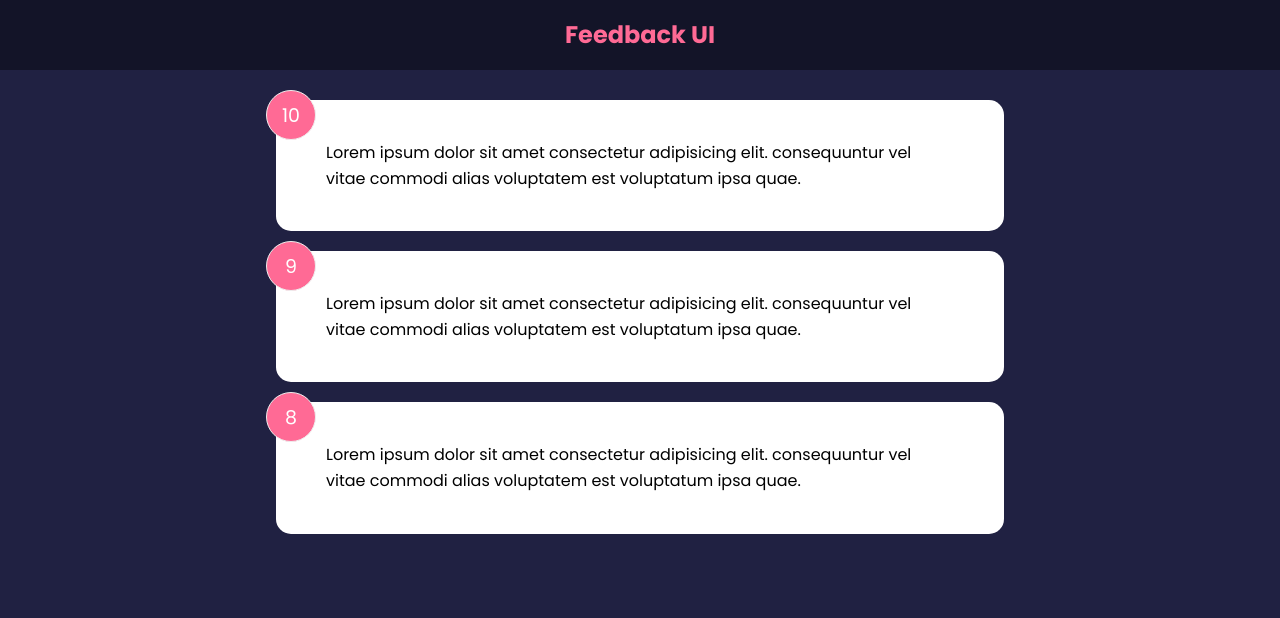
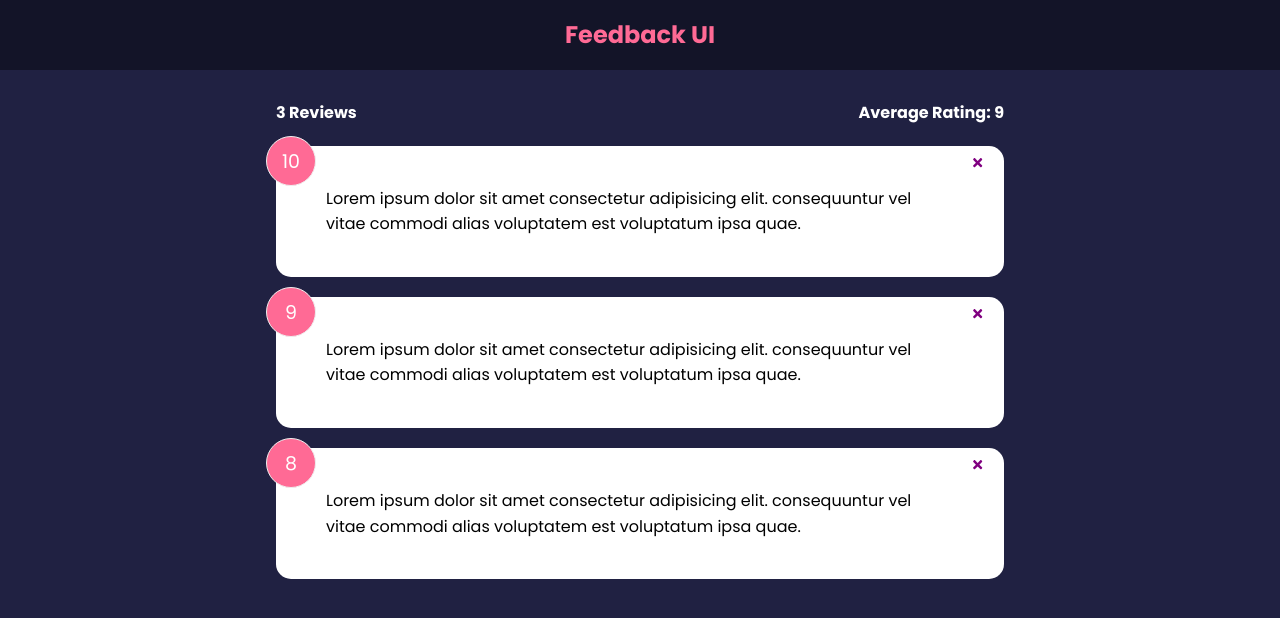
Before and after one commit to VenexCon/Feedback-App, a React (Create React App) app: page / in a window 1280 px wide. Shown: the top 618 px of the page. Built offline with nearby package versions, Linux system fonts and the light colour scheme.

Commit message:
<feat> included stats banner and feedbackStats.jsx

```diff
--- a/package.json
+++ b/package.json
@@ -8,6 +8,7 @@
     "@testing-library/user-event": "^13.5.0",
     "react": "^18.2.0",
     "react-dom": "^18.2.0",
+    "react-icons": "^4.4.0",
     "react-scripts": "5.0.1",
     "web-vitals": "^2.1.4"
   },
--- a/src/App.js
+++ b/src/App.js
@@ -2,14 +2,23 @@ import { useState } from "react";
 import Header from "./components/Header";
 import FeedbackList from "./components/FeedbackList";
 import FeedbackData from "./data/FeedbackData";
+import FeedbackStats from "./components/FeedbackStats";
 
 function App() {
   const [feedback, setFeedback] = useState(FeedbackData);
+
+  const deleteFeedback = (id) => {
+    if (window.confirm("Are you sure?")) {
+      setFeedback(feedback.filter((item) => item.id !== id));
+    }
+  };
+
   return (
     <>
       <Header />
       <div className="container">
-        <FeedbackList feedback={feedback} />
+        <FeedbackStats feedback={feedback} />
+        <FeedbackList feedback={feedback} handleDelete={deleteFeedback} />
       </div>
     </>
   );
--- a/src/components/FeedbackItem.jsx
+++ b/src/components/FeedbackItem.jsx
@@ -1,11 +1,16 @@
+import {FaTimes} from 'react-icons/fa'
 import PropTypes from 'prop-types'
 import Card from "./shared/Card" //imported styles
 
-function FeedbackItem({item}) { //Each feedback card, receives state from data folder
+function FeedbackItem({item, handleDelete}) { //Each feedback card, receives state from data folder
+
 
   return (
     <Card>
         <div className="num-display">{item.rating}</div>
+        <button className="close">
+          <FaTimes onClick={() => handleDelete(item.id)} color = 'purple' />
+        </button>
         <div className="text-display">{item.text}</div>
     </Card>
   )
--- a/src/components/FeedbackList.jsx
+++ b/src/components/FeedbackList.jsx
@@ -1,7 +1,7 @@
 import PropTypes from 'prop-types'
 import FeedbackItem from "./FeedbackItem"
 
-function FeedbackList({feedback}) { //App passes in feedback data
+function FeedbackList({feedback, handleDelete}) { //App passes in feedback data
     if (!feedback || feedback.length === 0) {
         return <p>No Feedback yet</p>
     }
@@ -9,7 +9,10 @@ function FeedbackList({feedback}) { //App passes in feedback data
   return (
     <div className="feedback-list">
         {feedback.map((item) => (
-            <FeedbackItem key={item.id} item = {item} />
+            <FeedbackItem
+            key={item.id}
+            item = {item}
+            handleDelete ={handleDelete}  />
         ))}
     </div>
   )
--- /dev/null
+++ b/src/components/FeedbackStats.jsx
@@ -0,0 +1,21 @@
+
+
+function FeedbackStats({feedback}) {
+    //calcuate ratings average
+    let average = feedback.reduce((acc, cur) =>{
+        return acc + cur.rating
+    },0 ) / feedback.length
+
+    average = average.toFixed(1).replace(/[.,]0$/, '')
+
+
+
+  return (
+    <div className="feedback-stats">
+        <h4>{feedback.length} Reviews</h4>
+        <h4>Average Rating: {isNaN(average) ? 0 : average}</h4>
+        </div>
+  )
+}
+
+export default FeedbackStats
```
Also changed, not shown: 1 other file (tests, documents, lock files or other folders).
